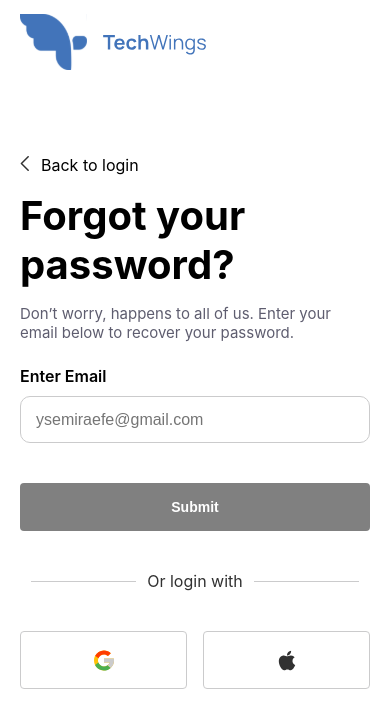
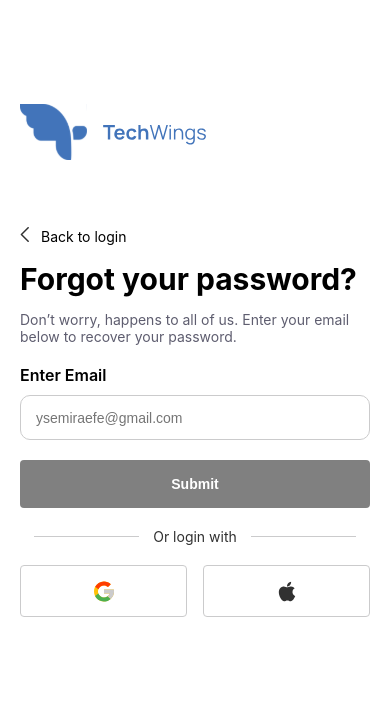
Before and after one commit to Jolaoluwa17/demo-space, a React (Vite) app: page /auth/login in a window 390 px wide. Both pictures are taken after a click on the element "Forgot Password". Shown: the top 728 px of the page. Built offline with nearby package versions, Linux system fonts and the light colour scheme.

Commit message:
font update

```diff
--- a/src/pages/forgotpassword/forgotPassword.css
+++ b/src/pages/forgotpassword/forgotPassword.css
@@ -105,10 +105,37 @@
   }
   .forgotpassword_options {
     width: 165px;
-    height: 56px;
+    height: 50px;
   }
   .or_forgotpassword hr {
     width: 30%;
+  }
+  .forgotpassword_root .forgotpassword_title {
+    font-size: 30px;
+  }
+  .forgotpassword_root p {
+    font-size: 14px;
+  }
+  .forgotpassword_form label {
+    font-size: 16px;
+  }
+  .forgotpassword_form .input,
+  .submit_btn,
+  .or_forgotpassword,
+  .back_to_signup {
+    font-size: 14px;
+  }
+  .techwings_logo_forgotpassword {
+    margin-top: 90px;
+  }
+  .forgotpassword_root .form_item,
+  .forgotpassword_root .others,
+  .submit_btn {
+    margin-top: 20px;
+  }
+  .or_forgotpassword,
+  .other_forgotpassword_options {
+    margin-top: 20px;
   }
 }
 @media (max-width: 375px) {
```
